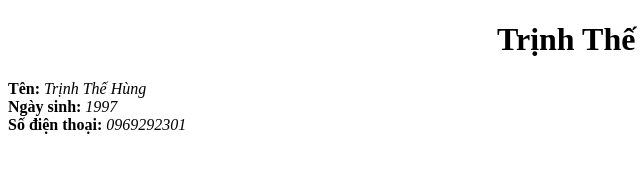
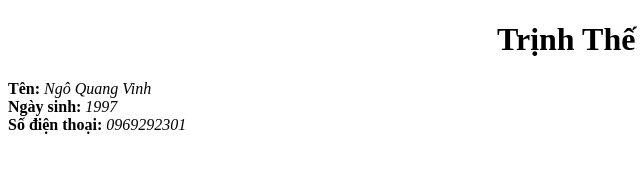
Before and after one commit to trinhthehung/trinhthehung.github.io, a plain HTML site: page index.html in a window 1280 px wide. Shown: the full height of the page, 0-640 px from the left. Drawn offline with Linux system fonts and the light colour scheme.

Commit message:
thay doi ten

```diff
--- a/index.html
+++ b/index.html
@@ -10,7 +10,7 @@
 <body>
     <h1>Trịnh Thế Hùng    (IT)</h1>
     <div class="info">
-        <b>Tên: </b> <i>Trịnh Thế Hùng</i>
+        <b>Tên: </b> <i>Ngô Quang Vinh</i>
     </div>
 
     <div class="info">
```
